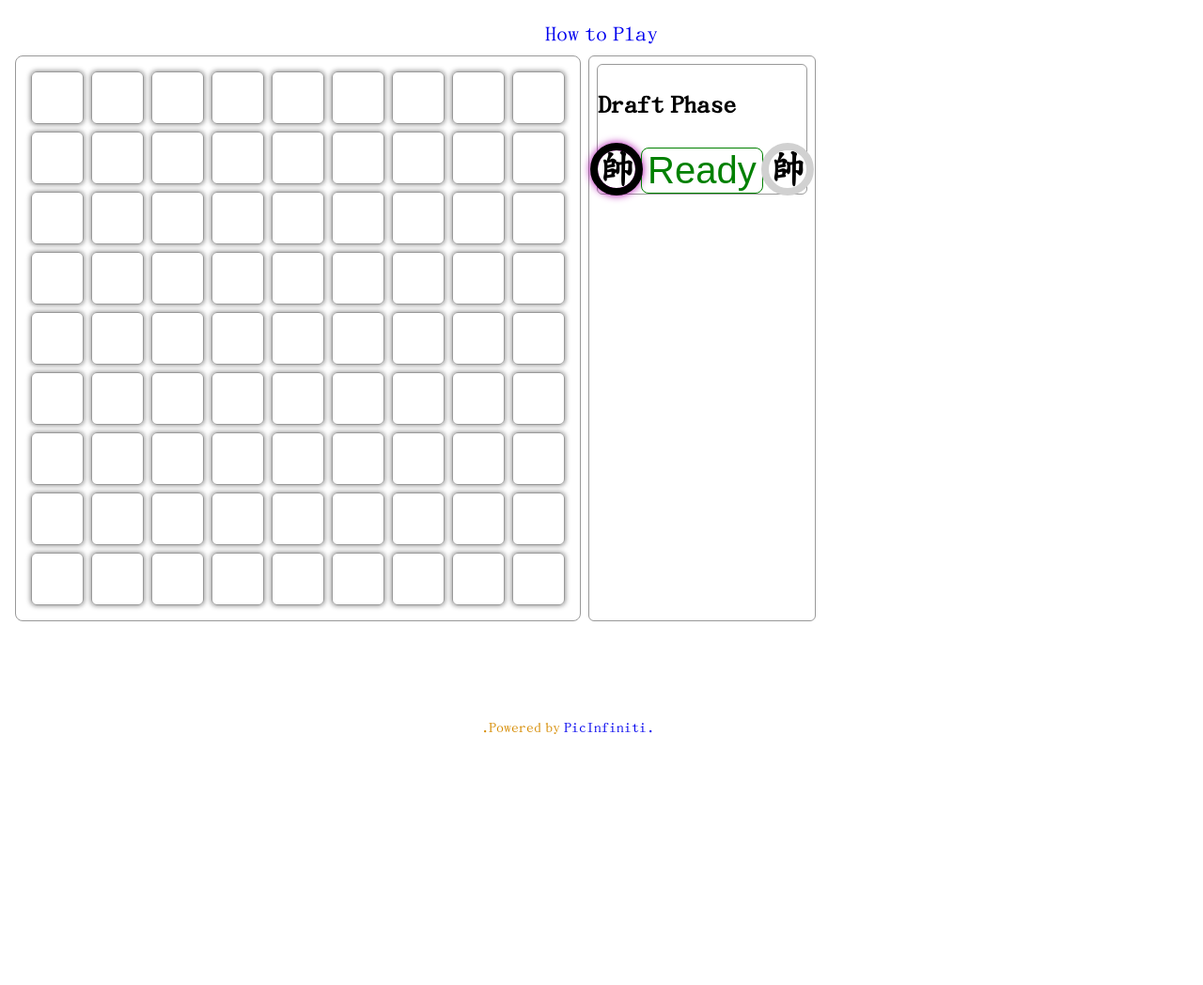
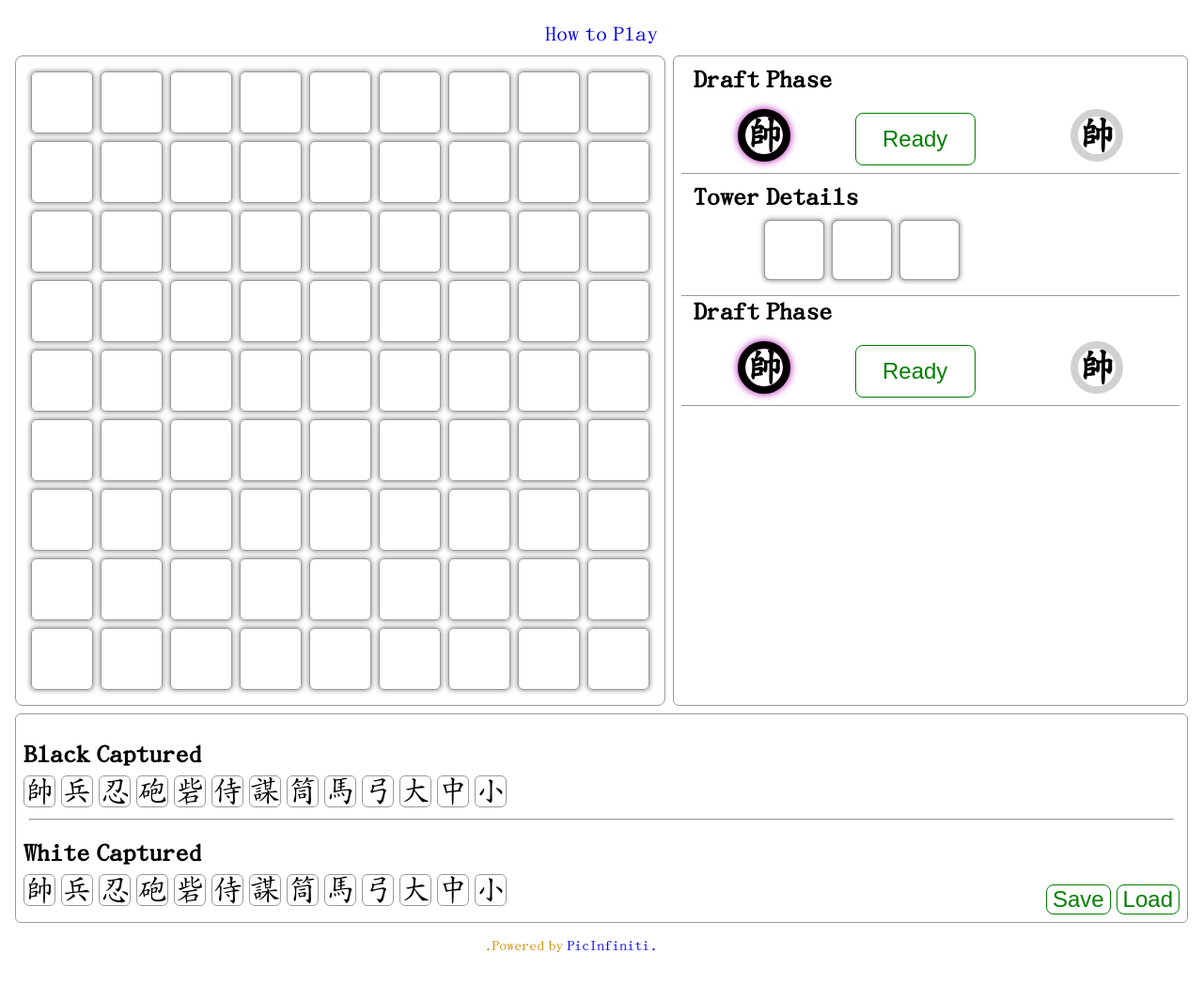
Before and after one commit to PicInfiniti/gungi_original, a website built with Vite: page index.html in a window 1280 px wide. Shown: the whole page at 94% size. Before the commit the page ends 800 px from the top, so only its background shows below. Built offline with nearby package versions, Linux system fonts and the light colour scheme.

Commit message:
add capture

```diff
--- a/assets/sass/style.sass
+++ b/assets/sass/style.sass
@@ -6,6 +6,7 @@
 body
   padding: min(1vh, 1vw)
   font-family: kanji
+  user-select: none
 
 a
   text-decoration: none
@@ -16,12 +17,15 @@ a
   border: min(.2vh, .2vw) solid #999999
   border-radius: min(.75vh, .75vw)
 
+.boarder-bottom
+  border-bottom: min(.2vh, .2vw) solid #999999
+
+
 
 
 .center
-  position: absolute
   bottom: 0
-  left: 40%
+  margin-left: 40%
   margin-top: min(2vh, 2vw)
   color: rgb(214, 139, 0)
   font-size: min(2vh, 2vw)
@@ -34,10 +38,11 @@ a
   font-size: min(3vh, 3vw)
 
 
-
-
 .container
-  display: flex
+  display: grid
+  grid-template-columns: repeat(2, 1fr)
+  // grid-template-rows: repeat(3, 1fr)
+  grid-gap: min(1vh, 1vw)
 
 
 .arena
@@ -56,9 +61,8 @@ a
   z-index: -1
   label
     aspect-ratio: 1
-    width: min(7vh, 7vw)
-    height: min(7vh, 7vw)
-    box-sizing: border-box
+    width: min(8vh, 8vw)
+    height: min(8vh, 8vw)
     text-align: center
     line-height: min(7vh, 7vw)
     font-size: min(5vh, 5vw)
@@ -76,53 +80,156 @@ a
   row-gap: min(1vh, 1vw)
   label
     aspect-ratio: 1
-    width: min(7vh, 7vw)
-    height: min(7vh, 7vw)
-    box-sizing: border-box
+    width: min(8vh, 8vw)
+    height: min(8vh, 8vw)
+    border-radius: min(1vh, 1vw)
     text-align: center
     line-height: min(7vh, 7vw)
     font-size: min(5vh, 5vw)
     font-weight: bold
     color: #ffcf9e00
+    &:hover
+      border: .25vh solid green
+      box-shadow: 0px 0px 5px 1px green
 
 
 .info
   padding: min(1vh, 1vw)
-  margin-left: min(1vh, 1vw)
   font-size: min(3vh, 3vw)
+  line-height: 0vh
+
+  h3
+    padding-left: 1vw
+    margin-top: 2vh
+  .status
+    display: grid
+    grid-template-columns: repeat(3, 1fr)
+    line-height: 4vh
 
 
-  #ReadyButton
-    background-color: transparent
-    color: green
-    border: min(.2vh, .2vw) solid green
-    border-radius: min(1vh, 1vw)
-    font-size: min(5vh, 5vw)
-
-#PB
-  aspect-ratio: 1
-  width: min(7vh, 7vw)
-  height: min(7vh, 7vw)
-  box-sizing: border-box
-  text-align: center
-  font-size: min(5vh, 5vw)
-  font-weight: bold
-  color: black
-  border-radius: min(3vh, 3vw)
-  outline: min(1vh, 1vw) black solid
-  outline-offset: 0px
-  box-shadow: 0px 0px min(1vh, 1vw) min(1vh, 1vw) #ad00ad
+    button
+      grid-column: 2
+      text-align: center
+      margin: min(1vh, 1vw)
+      background-color: transparent
+      color: green
+      border: min(.2vh, .2vw) solid green
+      border-radius: min(1vh, 1vw)
+      font-size: min(3vh, 3vw)
+      width: 10vw
+      height: 7vh
 
 
-#PW
-  aspect-ratio: 1
-  width: min(7vh, 7vw)
-  height: min(7vh, 7vw)
-  box-sizing: border-box
-  text-align: center
-  font-size: min(5vh, 5vw)
-  font-weight: bold
-  color: black
-  border-radius: min(3vh, 3vw)
-  outline: min(1vh, 1vw) #d1d1d1 solid
-  outline-offset: 0px
+
+    #PB
+      grid-column: 1
+      text-align: center
+      margin-top: 2vh
+      label
+        font-size: min(5vh, 5vw)
+        font-weight: bold
+        color: black
+        border-radius: min(3vh, 3vw)
+        outline: min(1vh, 1vw) black solid
+        outline-offset: 0px
+        box-shadow: 0px 0px min(1vh, 1vw) min(1vh, 1vw) #ad00ad
+
+
+    #PW
+      grid-column: 3
+      text-align: center
+      margin-top: 2vh
+      label
+        font-size: min(5vh, 5vw)
+        font-weight: bold
+        color: black
+        border-radius: min(3vh, 3vw)
+        outline: min(1vh, 1vw) #d1d1d1 solid
+        outline-offset: 0px
+
+
+
+
+#Captured
+  grid-column: 1 / 3
+  font-size: min(3vh, 3vw)
+  line-height: 1.5vh
+  padding: min(1vh, 1vw)
+  label
+    aspect-ratio: 1
+    width: min(8vh, 8vw)
+    height: min(8vh, 8vw)
+    box-sizing: border-box
+    text-align: center
+    font-size: min(4vh, 4vw)
+
+  div:first-child
+    padding-bottom: min(1vh, 1vw)
+
+  .buttonBox
+    float: right
+    right: 3vw
+
+    button
+      background-color: transparent
+      color: green
+      border: min(.2vh, .2vw) solid green
+      border-radius: min(1vh, 1vw)
+      font-size: min(3vh, 3vw)
+
+
+#tower_details
+  h3
+    padding-left: 1vw
+    margin-top: 3vh
+  .tower
+    display: inline-grid
+
+    [name=fake]
+      margin-top: -8%
+      margin-left: 30%
+      grid-column: 1
+      grid-row: 1
+      border-radius: min(1vh, 1vw)
+      padding: min(2vh, 2vw)
+      display: inline-grid
+      grid-template-columns: repeat(3, 1fr)
+      column-gap: min(1vh, 1vw)
+      row-gap: min(1vh, 1vw)
+      z-index: -1
+      label
+        aspect-ratio: 1
+        width: min(8vh, 8vw)
+        height: min(8vh, 8vw)
+        box-sizing: border-box
+        text-align: center
+        line-height: min(7vh, 7vw)
+        font-size: min(5vh, 5vw)
+        font-weight: bold
+        color: #ffcf9e00
+        box-shadow: 0px 0px 5px 1px #999999
+
+
+    [name=board]
+      margin-top: -8%
+      margin-left: 30%
+      grid-column: 1
+      grid-row: 1
+      padding: min(2vh, 2vw)
+      display: inline-grid
+      grid-template-columns: repeat(3, 1fr)
+      column-gap: min(1vh, 1vw)
+      row-gap: min(1vh, 1vw)
+      label
+        aspect-ratio: 1
+        width: min(8vh, 8vw)
+        height: min(8vh, 8vw)
+        box-sizing: border-box
+        text-align: center
+        line-height: min(7vh, 7vw)
+        font-size: min(5vh, 5vw)
+        font-weight: bold
+        color: #ffcf9e00
+        &:hover
+          border: .25vh solid #009699
+          box-shadow: 0px 0px 5px 1px #009699
--- a/index.html
+++ b/index.html
@@ -29,106 +29,103 @@
 
 
     <div class="boarder info">
-      <div class="boarder" id="status">
+      <div class="boarder-bottom" id="status">
         <h3 id="PHASE">Draft Phase</h3>
-        <span>
-          <label id="PB" type="text" name="帥">帥</label>
-        </span>
-        <span>
-          <button type="button" id="ReadyButton">Ready</button>
-        </span>
-        <span>
-          <label id="PW" type="text" name="帥">帥</label>
-        </span>
-
+        <div class="status">
+          <span id="PB">
+            <label type="text" name="帥">帥</label>
+          </span>
+          <span id="ReadyButton">
+            <button type="button">Ready</button>
+          </span>
+          <span id="PW">
+            <label type="text" name="帥">帥</label>
+          </span>
+        </div>
       </div>
 
+      <div class="boarder-bottom" id="tower_details">
+        <h3 id="PHASE">Tower Details</h3>
+        <div class="tower">
+          <div name="fake">
+            <label class="fake boarder" type="text">0</label>
+            <label class="fake boarder" type="text">1</label>
+            <label class="fake boarder" type="text">2</label>
+          </div>
 
-      <!-- <div class="boarder container" id="tower_details">
-        <div class="row">
-          <h3>Tower Details</h3>
-        </div>
-        <div class="row justify-content-center">
-          <div class="inner" id="fake"><label class="fake boarder" type="text">0</label><label
-              class="fake boarder" type="text">1</label><label class="fake boarder" type="text">2</label></div>
-          <div id="main"><label class="tier boarder" type="text" id="t-0" name="0">0</label><label
-              class="tier boarder" type="text" id="t-1" name="1">1</label><label class="tier boarder" type="text"
-              id="t-2" name="2">2</label>
+          <div name="board">
+            <label class="tier boarder" type="text" id="t-0" name="0">0</label>
+            <label class="tier boarder" type="text" id="t-1" name="1">1</label>
+            <label class="tier boarder" type="text" id="t-2" name="2">2</label>
           </div>
         </div>
       </div>
 
 
-      <div class="boarder container" id="black_stockpile">
-        <div class="row">
-          <h3>Black Stockpile</h3>
-        </div>
-        <div class="row">
-          <label class="stockpile boarder" type="text" id="bs-帥" name="帥" dcr="marshal">帥</label>
-          <label class="stockpile boarder" type="text" id="bs-兵" name="兵" dcr="pawn">兵</label>
-          <label class="stockpile boarder" type="text" id="bs-忍" name="忍" dcr="spy">忍</label>
-          <label class="stockpile boarder" type="text" id="bs-砲" name="砲" dcr="cannon">砲</label>
-          <label class="stockpile boarder" type="text" id="bs-砦" name="砦" dcr="fortress">砦</label>
-          <label class="stockpile boarder" type="text" id="bs-侍" name="侍" dcr="samurai">侍</label>
-          <label class="stockpile boarder" type="text" id="bs-謀" name="謀" dcr="captain">謀</label>
-          <label class="stockpile boarder" type="text" id="bs-筒" name="筒" dcr="musketeer">筒</label>
-          <label class="stockpile boarder" type="text" id="bs-馬" name="馬" dcr="knight">馬</label>
-          <label class="stockpile boarder" type="text" id="bs-弓" name="弓" dcr="archer">弓</label>
-          <label class="stockpile boarder" type="text" id="bs-大" name="大" dcr="general">大</label>
-          <label class="stockpile boarder" type="text" id="bs-中" name="中" dcr="lieutenant">中</label>
-          <label class="stockpile boarder" type="text" id="bs-小" name="小" dcr="minor_general">小</label>
-          <div id='b-army' class="army">
-            <label>army size:</label>
-            <span id='as-b'>0</span>
-          </div>
+      <div class="boarder-bottom" id="status">
+        <h3 id="PHASE">Draft Phase</h3>
+        <div class="status">
+          <span id="PB">
+            <label type="text" name="帥">帥</label>
+          </span>
+          <span id="ReadyButton">
+            <button type="button">Ready</button>
+          </span>
+          <span id="PW">
+            <label type="text" name="帥">帥</label>
+          </span>
         </div>
       </div>
+    </div>
 
-
-      <div class="boarder container" id="white_stockpile">
-        <div class="row">
-          <h3>White Stockpile</h3>
-        </div>
-        <div class="row">
-          <label class="stockpile boarder" type="text" id="ws-帥" name="帥" dcr="marshal">帥</label>
-          <label class="stockpile boarder" type="text" id="ws-兵" name="兵" dcr="pawn">兵</label>
-          <label class="stockpile boarder" type="text" id="ws-忍" name="忍" dcr="spy">忍</label>
-          <label class="stockpile boarder" type="text" id="ws-砲" name="砲" dcr="cannon">砲</label>
-          <label class="stockpile boarder" type="text" id="ws-砦" name="砦" dcr="fortress">砦</label>
-          <label class="stockpile boarder" type="text" id="ws-侍" name="侍" dcr="samurai">侍</label>
-          <label class="stockpile boarder" type="text" id="ws-謀" name="謀" dcr="captain">謀</label>
-          <label class="stockpile boarder" type="text" id="ws-筒" name="筒" dcr="musketeer">筒</label>
-          <label class="stockpile boarder" type="text" id="ws-馬" name="馬" dcr="knight">馬</label>
-          <label class="stockpile boarder" type="text" id="ws-弓" name="弓" dcr="archer">弓</label>
-          <label class="stockpile boarder" type="text" id="ws-大" name="大" dcr="general">大</label>
-          <label class="stockpile boarder" type="text" id="ws-中" name="中" dcr="lieutenant">中</label>
-          <label class="stockpile boarder" type="text" id="ws-小" name="小" dcr="minor_general">小</label>
-          <div id='w-army' class="army">
-            <label>army size:</label>
-            <span id='as-w'>0</span>
-          </div>
-        </div>
+    <div class="boarder" id="Captured">
+      <div id="black_Captured">
+        <h3>Black Captured</h3>
+        <label class="captured boarder" type="text" id="bc-帥" name="帥">帥</label>
+        <label class="captured boarder" type="text" id="bc-兵" name="兵">兵</label>
+        <label class="captured boarder" type="text" id="bc-忍" name="忍">忍</label>
+        <label class="captured boarder" type="text" id="bc-砲" name="砲">砲</label>
+        <label class="captured boarder" type="text" id="bc-砦" name="砦">砦</label>
+        <label class="captured boarder" type="text" id="bc-侍" name="侍">侍</label>
+        <label class="captured boarder" type="text" id="bc-謀" name="謀">謀</label>
+        <label class="captured boarder" type="text" id="bc-筒" name="筒">筒</label>
+        <label class="captured boarder" type="text" id="bc-馬" name="馬">馬</label>
+        <label class="captured boarder" type="text" id="bc-弓" name="弓">弓</label>
+        <label class="captured boarder" type="text" id="bc-大" name="大">大</label>
+        <label class="captured boarder" type="text" id="bc-中" name="中">中</label>
+        <label class="captured boarder" type="text" id="bc-小" name="小">小</label>
       </div>
 
+      <hr style="width: 95vw; color: rgba(150, 150, 150, 0.548)">
 
-      <div id="War">
-        <div class="card card-body container">
-          <h5 class="card-title row">Which road you Choose?</h5>
-          <div class="row">
-            <div class="col btn btn-danger war" id="Attack">Attack</div>
-            <div class="col btn btn-warning war" id="Stack">Stack</div>
-          </div>
-        </div>
-      </div> -->
+      <div id="white_Captured">
+        <h3>White Captured</h3>
+        <label class="captured boarder" type="text" id="wc-帥" name="帥">帥</label>
+        <label class="captured boarder" type="text" id="wc-兵" name="兵">兵</label>
+        <label class="captured boarder" type="text" id="wc-忍" name="忍">忍</label>
+        <label class="captured boarder" type="text" id="wc-砲" name="砲">砲</label>
+        <label class="captured boarder" type="text" id="wc-砦" name="砦">砦</label>
+        <label class="captured boarder" type="text" id="wc-侍" name="侍">侍</label>
+        <label class="captured boarder" type="text" id="wc-謀" name="謀">謀</label>
+        <label class="captured boarder" type="text" id="wc-筒" name="筒">筒</label>
+        <label class="captured boarder" type="text" id="wc-馬" name="馬">馬</label>
+        <label class="captured boarder" type="text" id="wc-弓" name="弓">弓</label>
+        <label class="captured boarder" type="text" id="wc-大" name="大">大</label>
+        <label class="captured boarder" type="text" id="wc-中" name="中">中</label>
+        <label class="captured boarder" type="text" id="wc-小" name="小">小</label>
 
-
+        <span class="buttonBox">
+          <button type="button" id="save">Save</button>
+          <button type="button" id="load">Load</button>
+          <input hidden id="jsonfile" type="file">
+        </span>
+      </div>
     </div>
-
 
   </div>
   <footer class="center">
     <div>
-      <p>.Powered by <a href="http://picinfiniti.net/">PicInfiniti.</a></p>
+      <p>.Powered by <a href="http://picinfiniti.net/" target="blank">PicInfiniti.</a></p>
     </div>
   </footer>
 
--- a/main.js
+++ b/main.js
@@ -20,7 +20,7 @@ import './assets/sass/style.sass'
 // } from './assets/js/init'
 
 // setup -----------------------------------------
-
+document.addEventListener('contextmenu', event => event.preventDefault());
 for (let i = 0; i < 9; i++) {
   for (let j = 0; j < 9; j++) {
     $('#fake').append("<label class='fake boarder' type='text'>0</label>")
```
